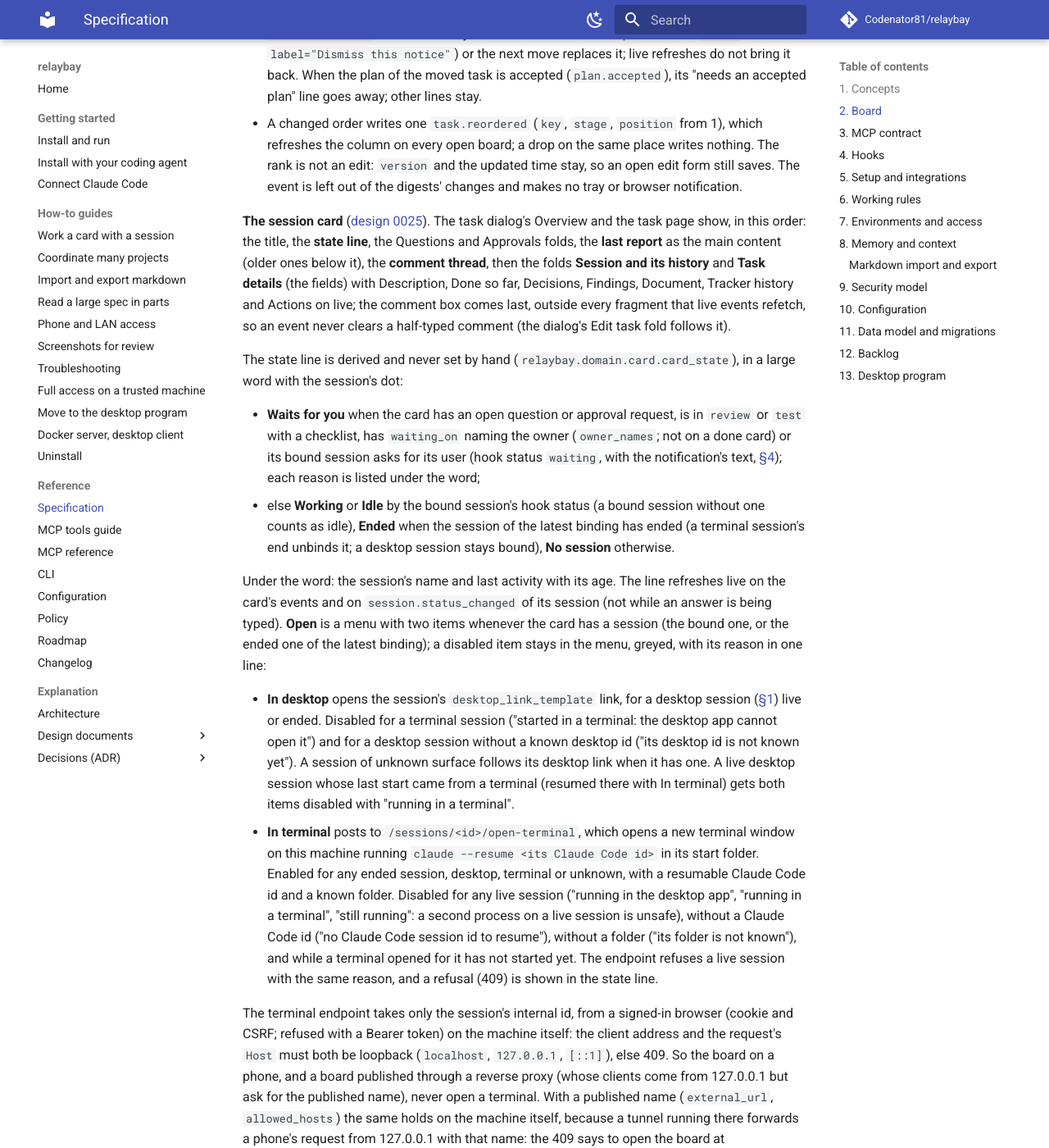
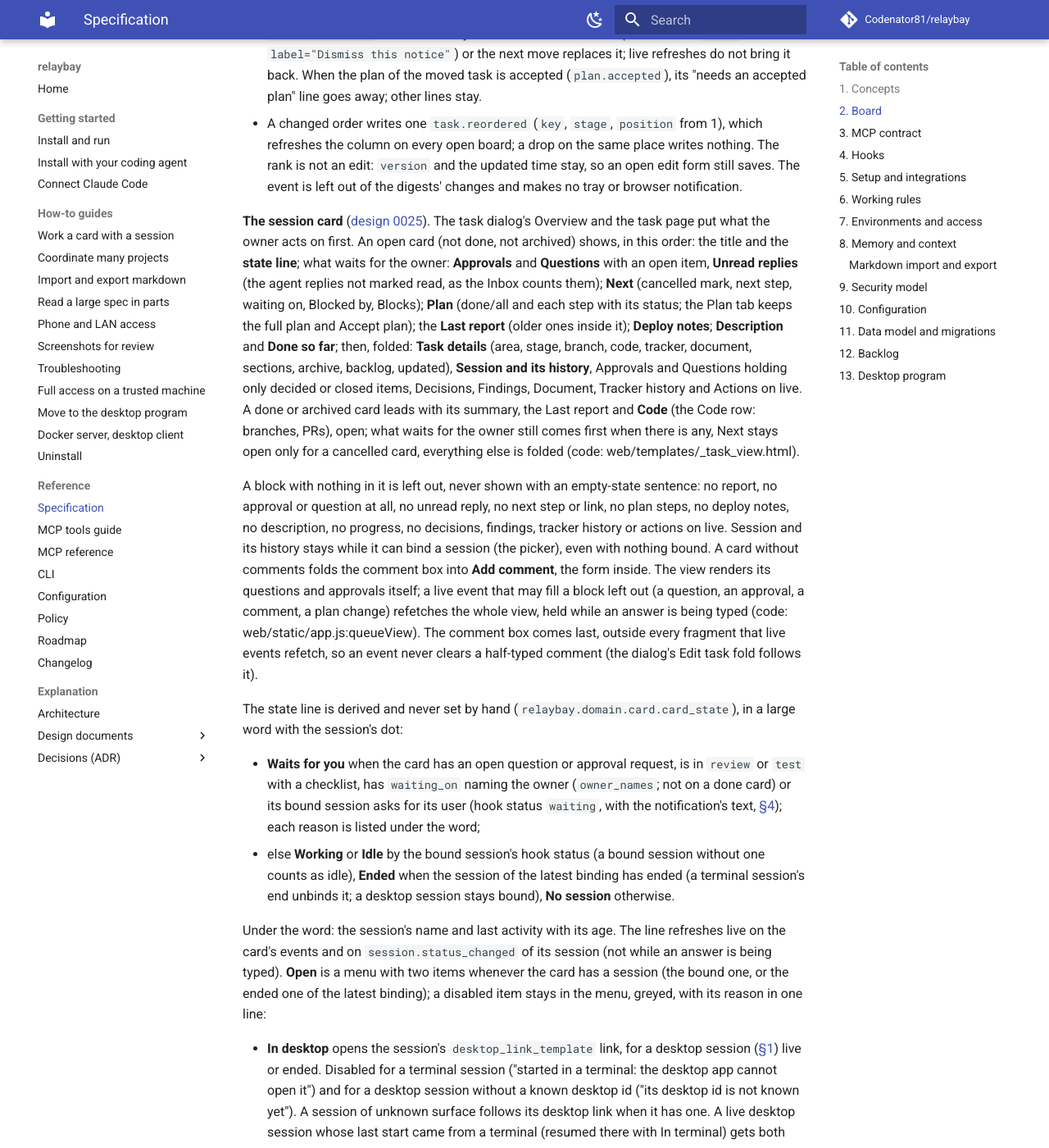
Before and after one commit to Codenator81/relaybay, an MkDocs documentation site: the page built from docs/SPEC.md, in a window 1280 px wide and 1400 px high, scrolled down 22217 px. Shown: the whole window at 82% size. Built offline with MkDocs 1.6.1 and Material for MkDocs 9.7.7, drawn with Linux system fonts in a browser that asks for light colours; comment, search, counter and statistics services are not loaded; some of the changed text lies outside the part shown.

Commit message:
feat: task dialog shows what waits for the owner first and hides empty blocks (#130)

```diff
--- a/docs/SPEC.md
+++ b/docs/SPEC.md
@@ -968,12 +968,28 @@ longer sorts its cards.
 <a id="spec-board-state"></a>
 
 **The session card** ([design 0025](design/0025-board-with-the-desktop.md#what-gets-stronger)).
-The task dialog's Overview and the task page show, in this order: the title, the **state line**,
-the Questions and Approvals folds, the **last report** as the main content (older ones below it),
-the **comment thread**, then the folds **Session and its history** and **Task details** (the fields)
-with Description, Done so far, Decisions, Findings, Document, Tracker history and Actions on live;
-the comment box comes last, outside every fragment that live events refetch, so an event never
-clears a half-typed comment (the dialog's Edit task fold follows it).
+The task dialog's Overview and the task page put what the owner acts on first. An open card (not
+done, not archived) shows, in this order: the title and the **state line**; what waits for the
+owner: **Approvals** and **Questions** with an open item, **Unread replies** (the agent replies not
+marked read, as the Inbox counts them); **Next** (cancelled mark, next step, waiting on, Blocked by,
+Blocks); **Plan** (done/all and each step with its status; the Plan tab keeps the full plan and
+Accept plan); the **Last report** (older ones inside it); **Deploy notes**; **Description** and
+**Done so far**; then, folded: **Task details** (area, stage, branch, code, tracker, document,
+sections, archive, backlog, updated), **Session and its history**, Approvals and Questions holding
+only decided or closed items, Decisions, Findings, Document, Tracker history and Actions on live. A
+done or archived card leads with its summary, the Last report and **Code** (the Code row: branches,
+PRs), open; what waits for the owner still comes first when there is any, Next stays open only
+for a cancelled card, everything else is folded (code: web/templates/_task_view.html).
+
+A block with nothing in it is left out, never shown with an empty-state sentence: no report, no
+approval or question at all, no unread reply, no next step or link, no plan steps, no deploy notes,
+no description, no progress, no decisions, findings, tracker history or actions on live. Session and
+its history stays while it can bind a session (the picker), even with nothing bound. A card without
+comments folds the comment box into **Add comment**, the form inside. The view renders its questions
+and approvals itself; a live event that may fill a block left out (a question, an approval, a
+comment, a plan change) refetches the whole view, held while an answer is being typed (code:
+web/static/app.js:queueView). The comment box comes last, outside every fragment that live events
+refetch, so an event never clears a half-typed comment (the dialog's Edit task fold follows it).
 
 The state line is derived and never set by hand (`relaybay.domain.card.card_state`), in a large
 word with the session's dot:
@@ -1058,13 +1074,13 @@ misses a rule shows the warning in the form (or the refusal in `strict` mode).
 
 <a id="spec-board-folds"></a>
 
-**Collapsible blocks.** The folds of the Overview tab and of the task page (Questions,
-Approvals, Session and its history, Task details, Description, Done so far, Decisions, Findings,
-Document, Tracker history, Actions on live, Edit task; not the state line, the last report and the
-comments) fold under their title: a chevron, the whole title row clickable, by
-keyboard too. They start open, except Document and Edit task. The owner's choice is kept per browser
+**Collapsible blocks.** Every block of the Overview tab and of the task page except the state line
+and the comments (and the Add comment fold of a card without comments) folds under its title: a
+chevron, the whole title row clickable, by keyboard too. They start open or folded by the order
+above. The owner's choice is kept per browser
 in `localStorage` by section, not by task (collapse Decisions once and it stays collapsed on every
-task), survives live refreshes and lives nowhere on the server; without storage it lasts until the
+task); a block that starts open on an open card and folded on a closed one keeps the two choices
+apart. It survives live refreshes and lives nowhere on the server; without storage it lasts until the
 page is left, in the desktop program's window until the program quits. A collapsed block keeps its
 content, so a half-written comment or an edit is not lost. Plan and Review are not folded.
 
--- a/src/relaybay/web/templates/_approvals.html
+++ b/src/relaybay/web/templates/_approvals.html
@@ -8,7 +8,7 @@
   <ul class="approval-list">
     {% for a in approvals.open %}{{ approval_item(a, "card") }}{% endfor %}
   </ul>
-  {% else %}
+  {% elif not approvals.closed %}
   <p class="muted">No open request. A push, a merge or a change on a stand waits here for your Approve; agents ask with approval_request, and the guard opens one when it denies a call.</p>
   {% endif %}
   {% if approvals.closed %}
--- a/src/relaybay/web/templates/_comment_thread.html
+++ b/src/relaybay/web/templates/_comment_thread.html
@@ -44,8 +44,6 @@
     <button type="submit" class="btn">Mark replies read</button>
   </form>
   {% endif %}
-  {% elif not ns.step %}
-  <p class="muted">No comments yet.</p>
   {% endif %}
   <p class="muted comment-hint">{% if wait_reason %}A new comment waits: {{ wait_reason }}.{% else %}A new comment reaches {{ t.session_name }} through its hooks on its next prompt or tool call.{% endif %}</p>
 </div>
--- a/src/relaybay/web/templates/_questions.html
+++ b/src/relaybay/web/templates/_questions.html
@@ -8,7 +8,7 @@
   <ul class="question-list">
     {% for q in questions.open %}{{ question_item(q, "card") }}{% endfor %}
   </ul>
-  {% else %}
+  {% elif not questions.closed %}
   <p class="muted">No open question. Agents ask with question_ask; you answer here or in the Inbox.</p>
   {% endif %}
   {% if questions.closed %}
--- a/src/relaybay/web/templates/_state_line.html
+++ b/src/relaybay/web/templates/_state_line.html
@@ -6,7 +6,7 @@
 {%- set o = detail.open %}
 <section class="panel state-line state-{{ st.key }}" aria-labelledby="state-{{ t.key }}">
   <div class="state-head">
-    <span class="status-dot{% if s and s.status %} dot-{{ s.status }}{% endif %}" aria-hidden="true"></span>
+    <span class="status-dot inline{% if s and s.status %} dot-{{ s.status }}{% endif %}" aria-hidden="true"></span>
     <h2 class="state-word" id="state-{{ t.key }}">{{ st.label }}</h2>
     <span class="state-actions">
       {% if o %}
```
Also changed, not shown: CHANGELOG.md (+1 -0 lines), src/relaybay/web/static/app.js (+18 -2 lines), src/relaybay/web/templates/_comment_form.html (+7 -4 lines), src/relaybay/web/templates/_task_view.html (+174 -83 lines), 5 other files.
